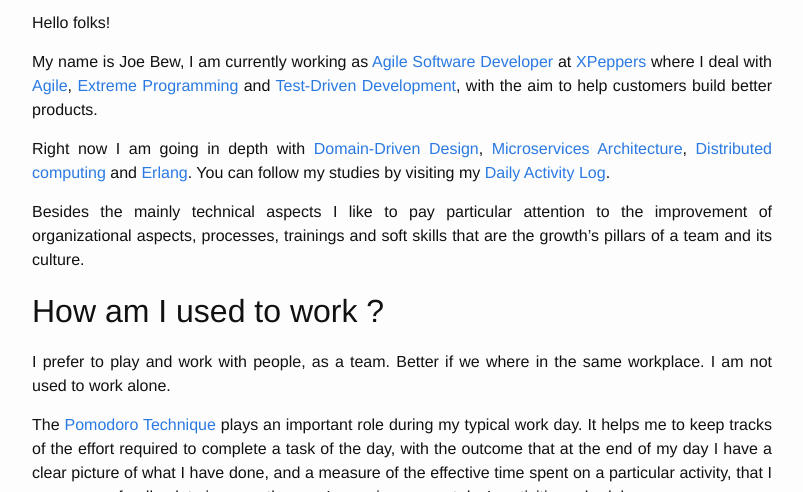
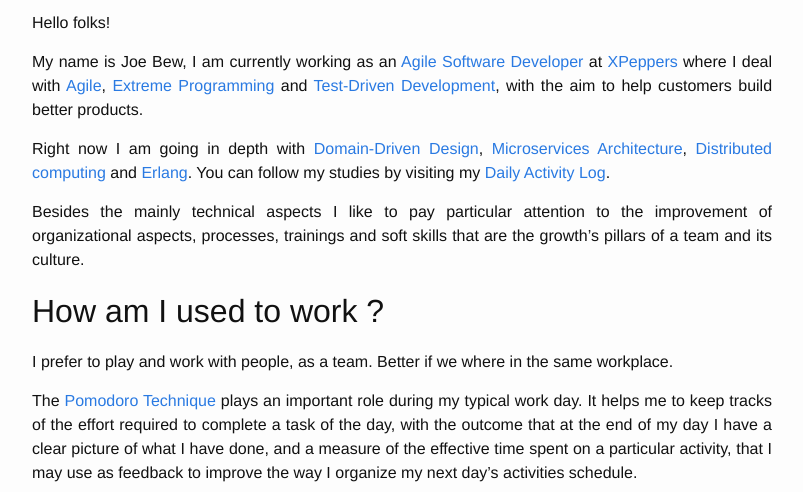
Before and after one commit to joebew42/joebew42.github.io, a Jekyll site: the page built from about.md, in a window 1280 px wide and 900 px high, cut to the strip 408-900 px from the top of the window. Shown: the whole strip, without its empty margins (238-1041 px from the left). Built offline with Jekyll 4.4.1, drawn with Linux system fonts in a browser that asks for light colours.

Commit message:
some fixes

```diff
--- a/about.md
+++ b/about.md
@@ -8,7 +8,7 @@
 
 Hello folks!
 
-My name is Joe Bew, I am currently working as [Agile Software Developer](https://en.wikipedia.org/wiki/Agile_software_development) at [XPeppers](http://www.xpeppers.com/) where I deal with [Agile](http://agilemanifesto.org/), [Extreme Programming](https://en.wikipedia.org/wiki/Extreme_programming) and [Test-Driven Development](https://en.wikipedia.org/wiki/Test-driven_development), with the aim to help customers build better products.
+My name is Joe Bew, I am currently working as an [Agile Software Developer](https://en.wikipedia.org/wiki/Agile_software_development) at [XPeppers](http://www.xpeppers.com/) where I deal with [Agile](http://agilemanifesto.org/), [Extreme Programming](https://en.wikipedia.org/wiki/Extreme_programming) and [Test-Driven Development](https://en.wikipedia.org/wiki/Test-driven_development), with the aim to help customers build better products.
 
 Right now I am going in depth with [Domain-Driven Design](https://en.wikipedia.org/wiki/Domain-driven_design), [Microservices Architecture](https://martinfowler.com/articles/microservices.html), [Distributed computing](https://en.wikipedia.org/wiki/Distributed_computing) and [Erlang](https://www.erlang.org/). You can follow my studies by visiting my [Daily Activity Log](http://joebew42.github.io/events.xml).
 
@@ -16,7 +16,7 @@
 
 ## How am I used to work ?
 
-I prefer to play and work with people, as a team. Better if we where in the same workplace. I am not used to work alone.
+I prefer to play and work with people, as a team. Better if we where in the same workplace.
 
 The [Pomodoro Technique](https://en.wikipedia.org/wiki/Pomodoro_Technique) plays an important role during my typical work day. It helps me to keep tracks of the effort required to complete a task of the day, with the outcome that at the end of my day I have a clear picture of what I have done, and a measure of the effective time spent on a particular activity, that I may use as feedback to improve the way I organize my next day's activities schedule.
 
```
